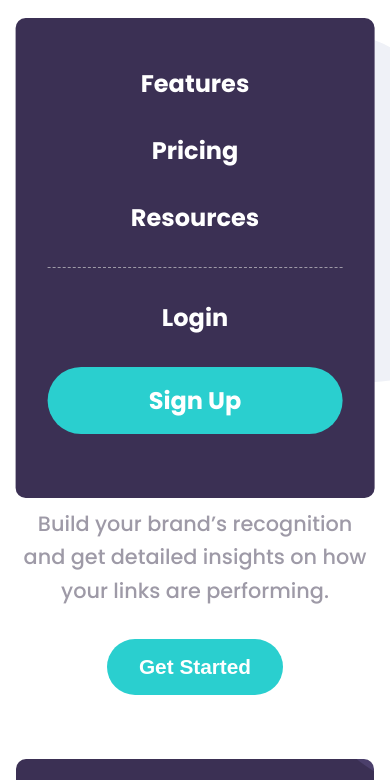
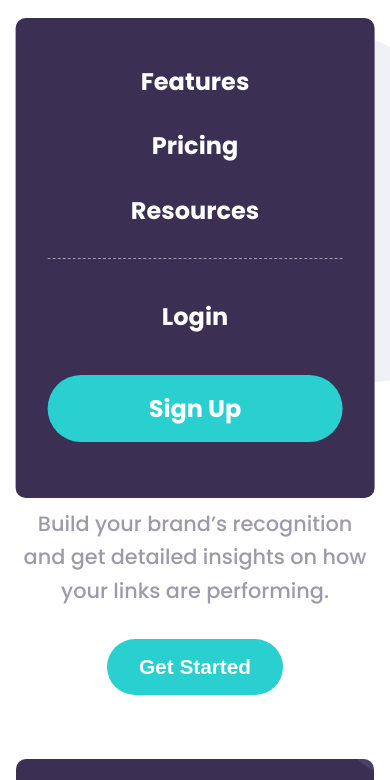
Before and after one commit to usmonbek-umarbekovich/URL-Shortening-API-Master, a plain HTML site: page index.html in a window 390 px wide. Both pictures are taken after a click on the icon 354 px from the left and 39 px from the top of the page. Shown: the part 62-842 px from the top of the page. Drawn offline with Linux system fonts and the light colour scheme.

Commit message:
made navbar more responsive

```diff
--- a/css/mobile.css
+++ b/css/mobile.css
@@ -140,21 +140,27 @@
 
     flex-direction: column;
     align-items: unset;
+    justify-content: space-evenly;
+    height: 0px;
+    width: 92%;
+    gap: 0;
     background: var(--primary-violet);
-    width: 92%;
-    height: 0px;
+    overflow: hidden;
     border-radius: 10px;
-    overflow: hidden;
     transition: all 0.4s ease-in-out;
   }
 
   .show-navbar {
-    padding: 3rem 2rem !important;
-    height: 30rem !important;
+    padding: 1rem 2rem !important;
+    max-height: 30rem !important;
+    height: 80vh !important;
   }
 
   .link-container .nav-links {
     flex-direction: column;
+    justify-content: space-evenly;
+    height: 100%;
+    gap: 0;
   }
 
   .nav-links .nav-link:hover,
@@ -167,7 +173,6 @@
     align-items: unset;
     text-align: center;
     border-top: 1px dashed var(--neutral-violet);
-    padding-top: 2rem;
   }
 
   .authentication .btn-signup {
```
